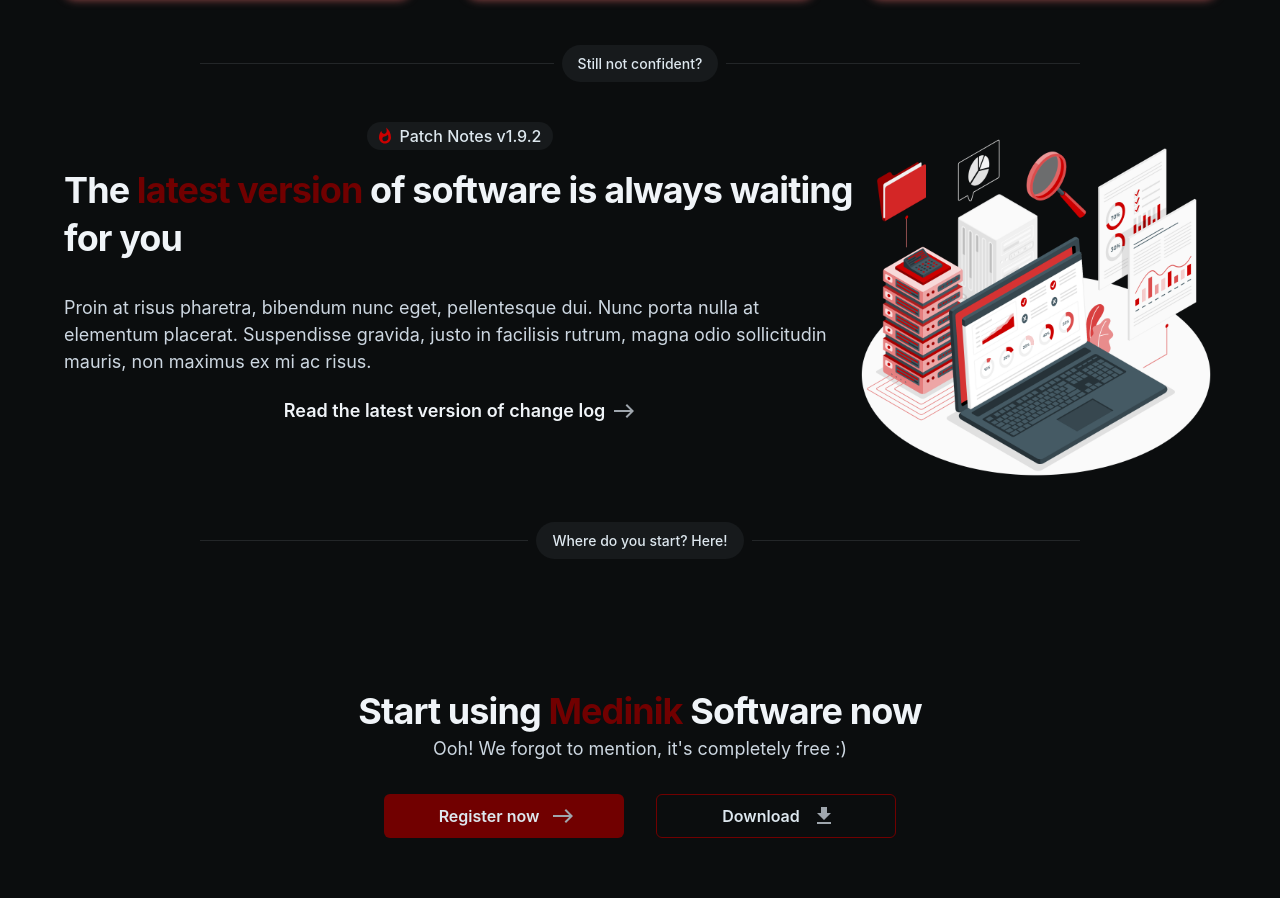
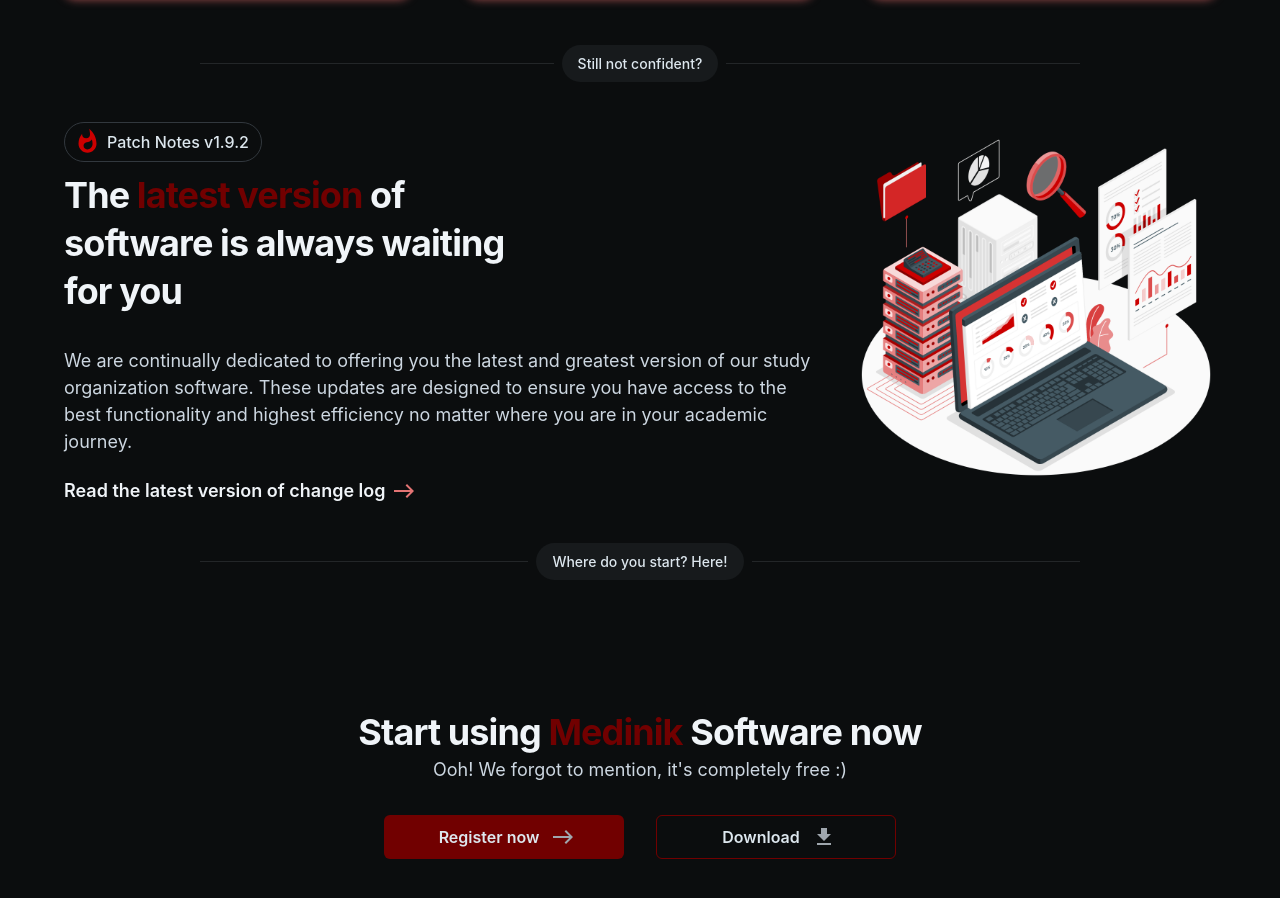
Before and after one commit to rapon1kt/medinik, a Next.js app: page / in a window 1280 px wide. Shown: the part 1340-2238 px from the top of the page. Built offline with nearby package versions, Linux system fonts and the light colour scheme; no server answers.

Commit message:
feat: add patch text and reajust sx of component

```diff
--- a/src/components/patch-notes/patch-notes.tsx
+++ b/src/components/patch-notes/patch-notes.tsx
@@ -20,17 +20,25 @@
 				sx={{
 					display: "flex",
 					flexDirection: "column",
-					alignItems: "center",
+					alignItems: !media ? "start" : "center",
+					mr: 4,
 				}}
 			>
 				<Chip
 					size="lg"
-					sx={{ mb: 2 }}
-					startDecorator={<Whatshot sx={{ color: "#cc0000" }} />}
+					sx={{
+						mb: 1.2,
+						height: "40px",
+						fontSize: "16px",
+					}}
+					startDecorator={
+						<Whatshot sx={{ color: "#cc0000", fontSize: "27px" }} />
+					}
+					variant="outlined"
 				>
 					Patch Notes v1.9.2
 				</Chip>
-				<Typography level={"h1"} sx={{ mb: 4 }}>
+				<Typography level="h1" sx={{ mb: 2, width: !media ? "30rem" : "auto" }}>
 					The <Typography sx={{ color: "#710000" }}>latest version </Typography>
 					of software is always waiting for you
 				</Typography>
@@ -38,23 +46,21 @@
 					<img
 						src="patch-notes.png"
 						alt="patch-notes"
-						style={{ width: 350, height: 320 }}
+						style={{ width: 450, height: 450 }}
 					/>
 				)}
-				<Typography
-					level={!media ? "body-lg" : "body-md"}
-					sx={{ width: "100%", mb: 3 }}
-				>
-					Proin at risus pharetra, bibendum nunc eget, pellentesque dui. Nunc
-					porta nulla at elementum placerat. Suspendisse gravida, justo in
-					facilisis rutrum, magna odio sollicitudin mauris, non maximus ex mi ac
-					risus.
+				<Typography level="body-lg" sx={{ width: "100%", mb: 3, mt: 2 }}>
+					We are continually dedicated to offering you the latest and greatest
+					version of our study organization software. These updates are designed
+					to ensure you have access to the best functionality and highest
+					efficiency no matter where you are in your academic journey.
 				</Typography>
 				<Typography
 					level="title-lg"
-					endDecorator={<East />}
+					endDecorator={<East sx={{ color: "rgb(228, 116, 116)" }} />}
+					textAlign="start"
 					component="a"
-					href="#"
+					href="https://github.com/rapon1kt/medinik"
 					sx={{
 						textDecoration: "none",
 						":hover": {
```
